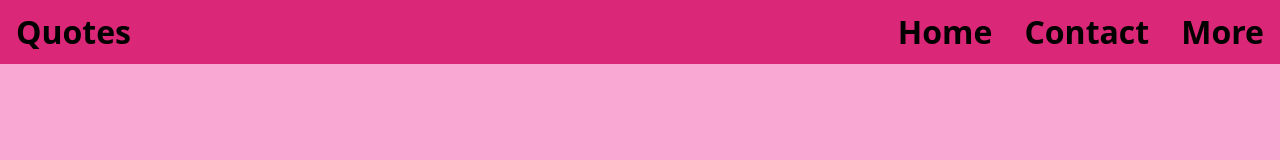
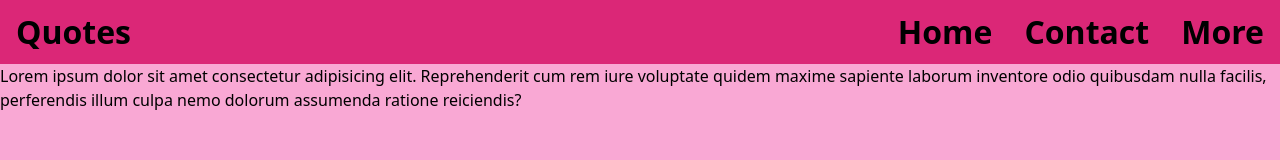
Before and after one commit to annaelowigho/quote_display, a website: page src/index.html in a window 1280 px wide. Drawn offline with Linux system fonts and the light colour scheme; no server answers.

Commit message:
added a paragraph to the homepage

```diff
--- a/src/index.html
+++ b/src/index.html
@@ -27,6 +27,10 @@
 
     <main>
         <div id="quote"></div>
+
+        <p>
+            Lorem ipsum dolor sit amet consectetur adipisicing elit. Reprehenderit cum rem iure voluptate quidem maxime sapiente laborum inventore odio quibusdam nulla facilis, perferendis illum culpa nemo dolorum assumenda ratione reiciendis?
+        </p>
     </main>
 
     <script src="index.js"></script>
```
